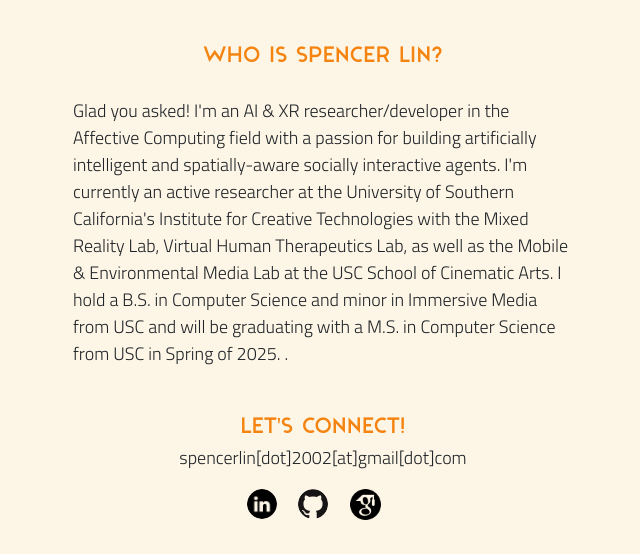
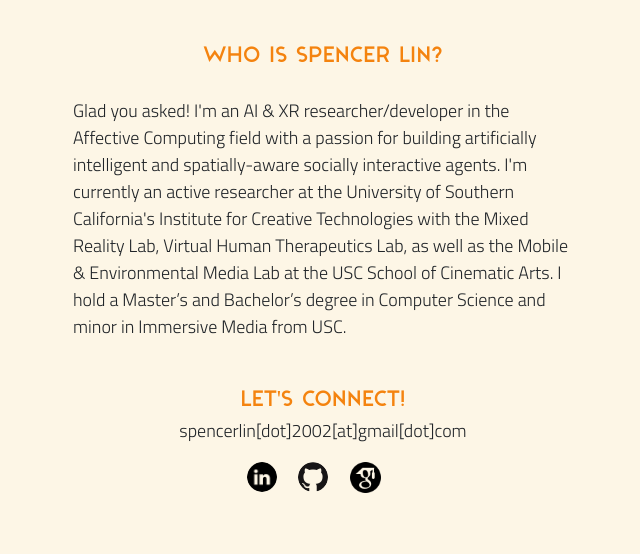
Before and after one commit to Spencer-L/Spencer-L.github.io, a Jekyll site: the page built from about.md, in a window 1280 px wide, cut to the strip 395-949 px from the top of the page. Shown: the whole strip, without its empty margins (317-957 px from the left). Built offline with Jekyll 4.4.1, drawn with Linux system fonts in a browser that asks for light colours; nearby versions of some CDN libraries; after the commit the page ends 922 px from its top, so only the background shows below that.

Commit message:
Updated about me

```diff
--- a/about.md
+++ b/about.md
@@ -12,13 +12,7 @@ title: About
 <br>
 
 <p class="bio">
-Glad you asked!  I'm an AI & XR researcher/developer in the Affective Computing field with
-a passion for building artificially intelligent and spatially-aware socially interactive agents.  I'm
-currently an active researcher at the University of Southern California's
-Institute for Creative Technologies with the Mixed Reality Lab, Virtual Human Therapeutics Lab, as well
-as the Mobile & Environmental Media Lab at the USC School of Cinematic Arts. I hold a B.S. in
-Computer Science and minor in Immersive Media from USC and will be graduating with a M.S. in Computer Science from USC in Spring of 2025.
-.
+Glad you asked!  I'm an AI & XR researcher/developer in the Affective Computing field with a passion for building artificially intelligent and spatially-aware socially interactive agents. I'm currently an active researcher at the University of Southern California's Institute for Creative Technologies with the Mixed Reality Lab, Virtual Human Therapeutics Lab, as well as the Mobile & Environmental Media Lab at the USC School of Cinematic Arts. I hold a Master’s and Bachelor’s degree in Computer Science and minor in Immersive Media from USC.
 </p>
 
 <div style="text-align: center">
```
